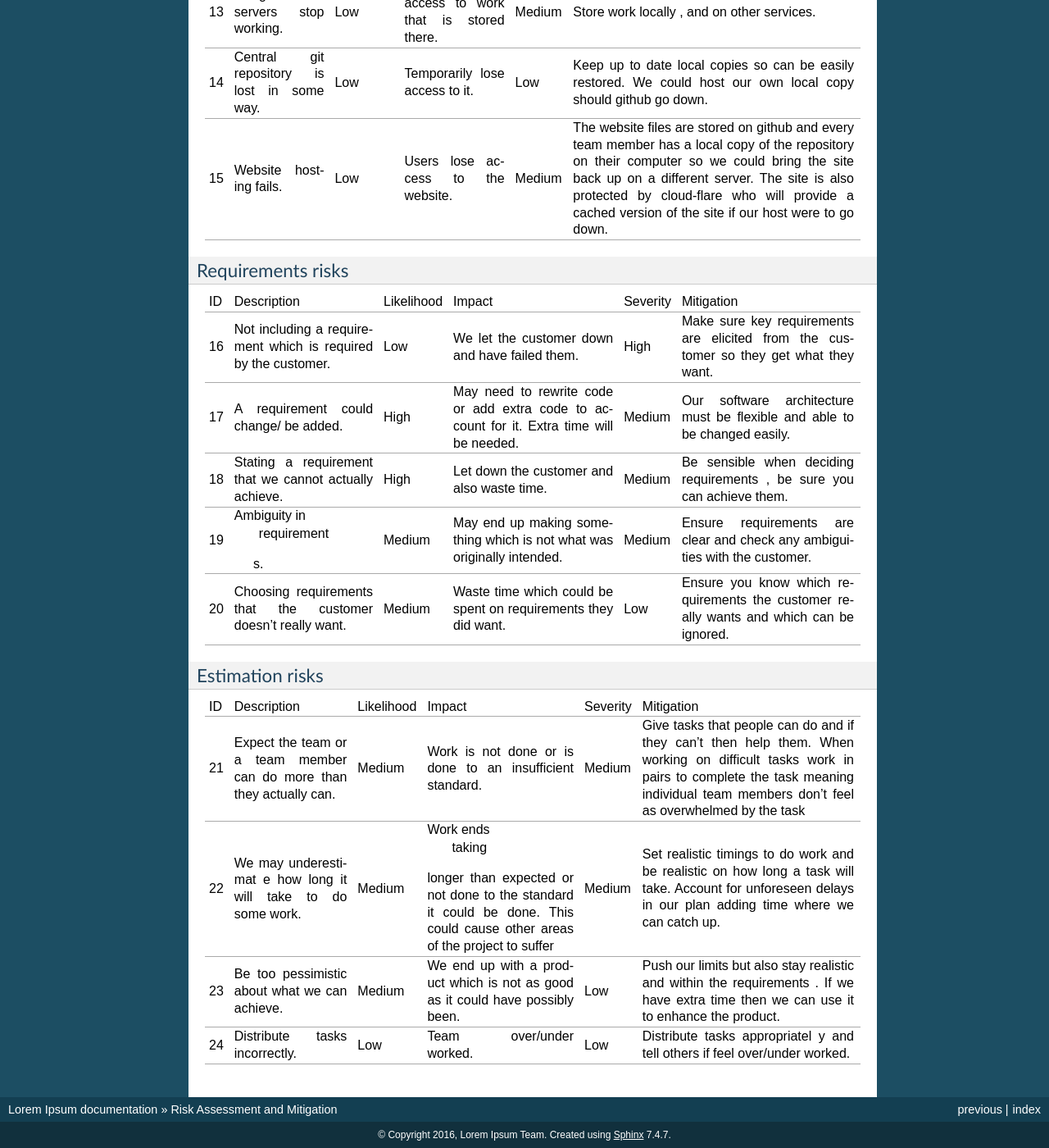
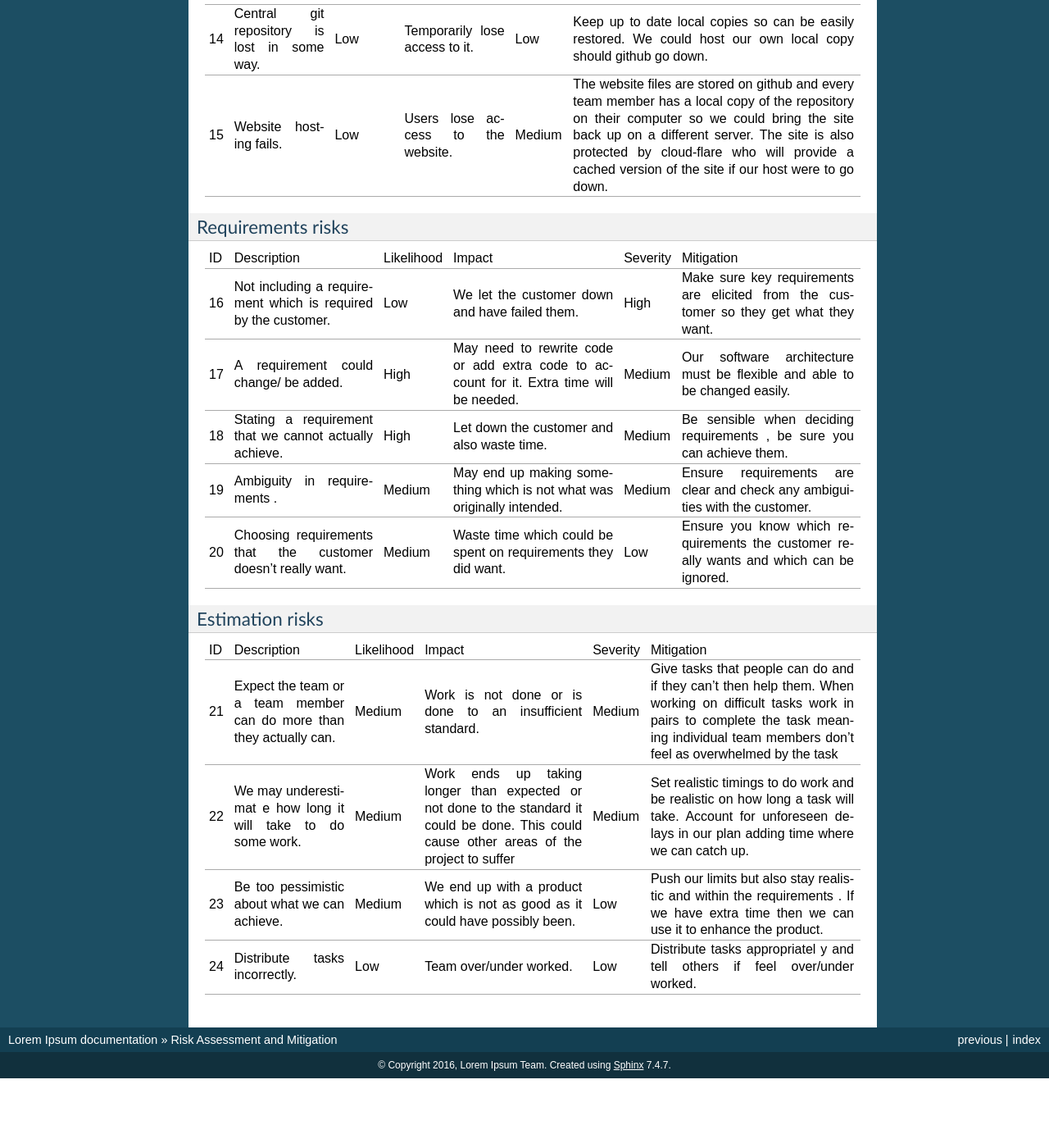
Before and after one commit to JamesNXN/TNN-Assesment-3, a Sphinx documentation site: the page built from docs/RiskAssessmentandMitigation.rst, in a window 1280 px wide and 1400 px high, scrolled down 2599 px. Shown: the whole window at 82% size. Built offline with Sphinx 7.4.7, drawn with Linux system fonts in a browser that asks for light colours; after the commit the page ends 3914 px from its top, so only the background shows below that; some of the changed text lies outside the part shown.

Commit message:
Update RiskAssessmentandMitigation.rst
done( I think)

```diff
--- a/docs/RiskAssessmentandMitigation.rst
+++ b/docs/RiskAssessmentandMitigation.rst
@@ -39,7 +39,7 @@
 severity of the impact using this colour coordination:
 
 +--------------------------------------+--------------------------------------+
-| Green                                |  Low severity, may mean a few hours  |
+| Green                                | Low severity, may mean a few hours   |
 |                                      | extra work but nothing major.        |
 +--------------------------------------+--------------------------------------+
 | Yellow                               | Medium severity, could add up to a   |
@@ -368,8 +368,8 @@
 |              |              |              |              |              | them.        |
 +--------------+--------------+--------------+--------------+--------------+--------------+
 | 19           | Ambiguity in | Medium       | May end up   | Medium       | Ensure       |
-|              |  requirement |              | making       |              | requirements |
-|              | s.           |              | something    |              | are clear    |
+|              | requirements |              | making       |              | requirements |
+|              | .            |              | something    |              | are clear    |
 |              |              |              | which is not |              | and check    |
 |              |              |              | what was     |              | any          |
 |              |              |              | originally   |              | ambiguities  |
@@ -410,8 +410,8 @@
 |              |              |              |              |              | overwhelmed  |
 |              |              |              |              |              | by the task  |
 +--------------+--------------+--------------+--------------+--------------+--------------+
-| 22           | We may       | Medium       | Work ends    | Medium       | Set          |
-|              | underestimat |              |  taking      |              | realistic    |
+| 22           | We may       | Medium       | Work ends up | Medium       | Set          |
+|              | underestimat |              | taking       |              | realistic    |
 |              | e            |              | longer than  |              | timings to   |
 |              | how long it  |              | expected or  |              | do work and  |
 |              | will take to |              | not done to  |              | be realistic |
```
Also changed, not shown: other parts of docs/RiskAssessmentandMitigation.rst (+2 -2 lines).
